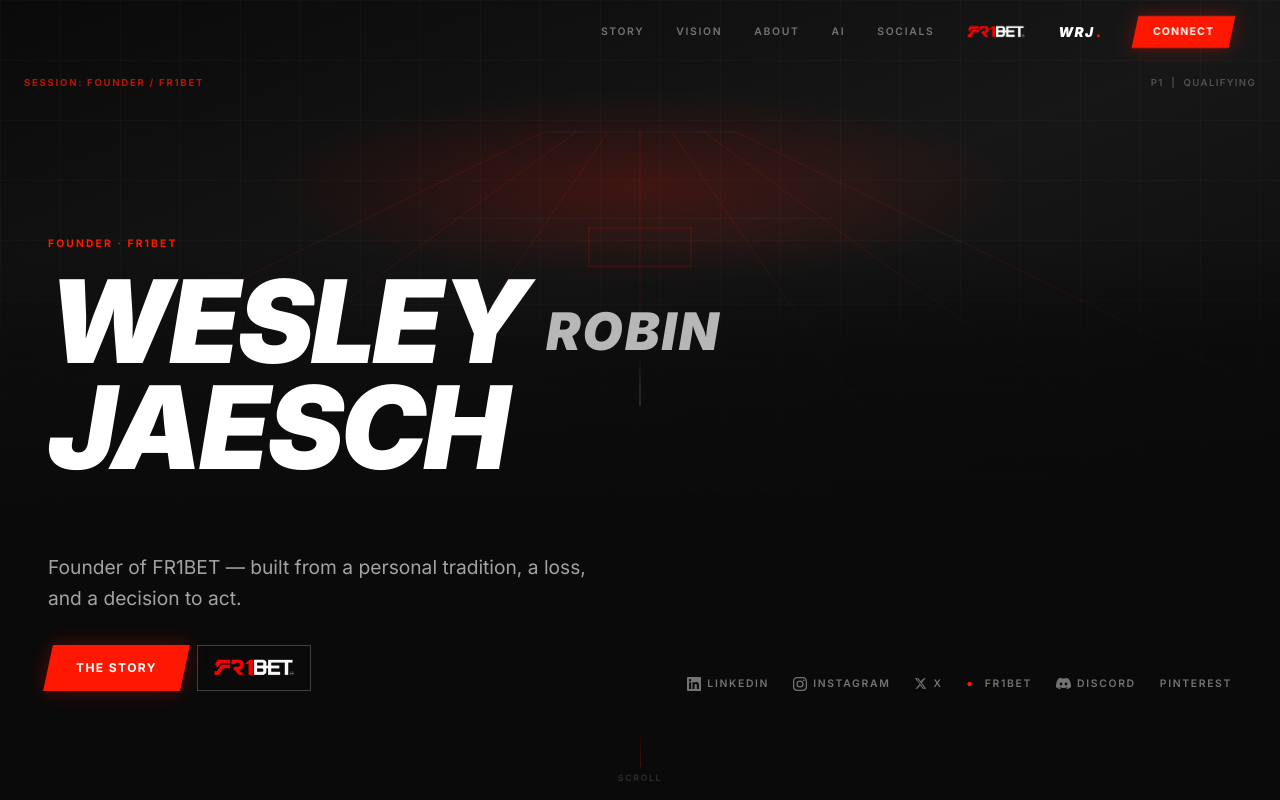
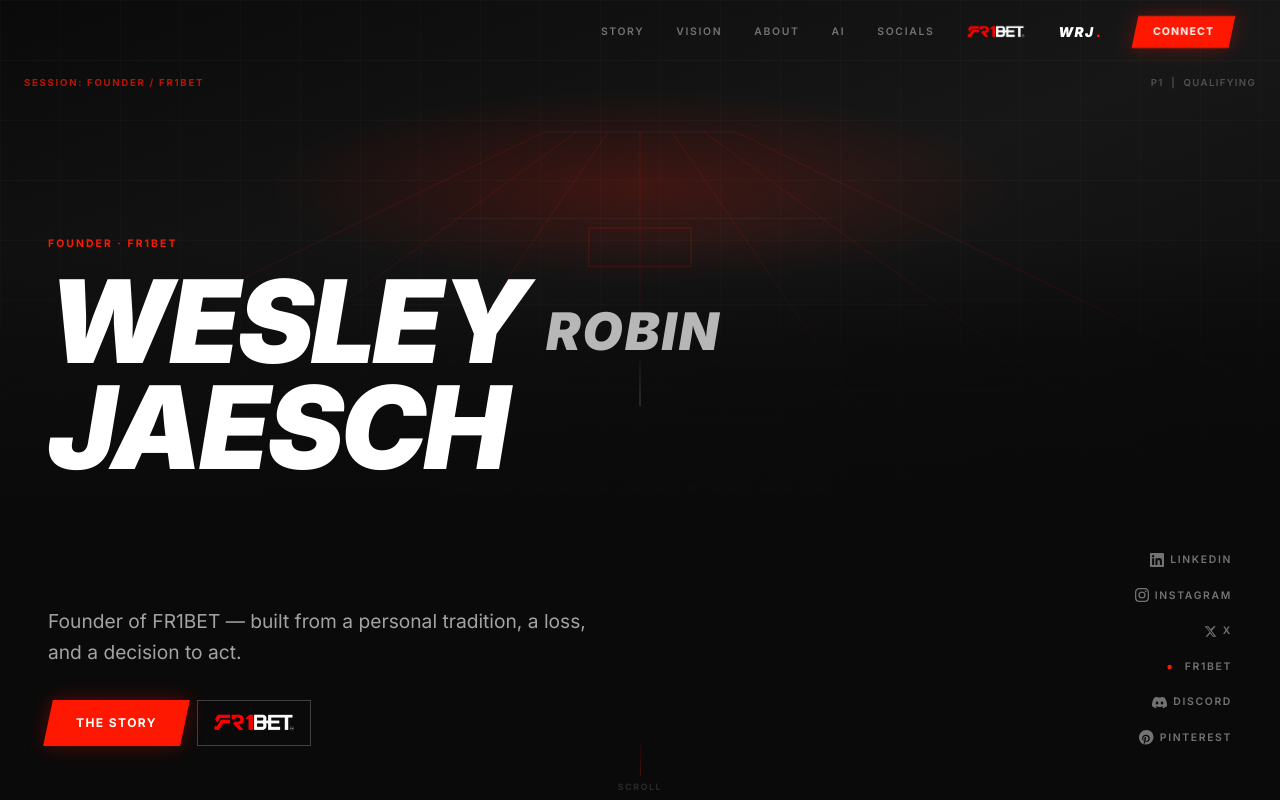
Before and after one commit to wezzi21/Personal-Page-, a React (Vite) app: page / in a window 1280 px wide. Shown: the top 800 px of the page. Built offline with nearby package versions, Linux system fonts and the light colour scheme; the HTML template or start-up script is replaced by a standard one.

Commit message:
Organize homepage social links and animate WRJ marks

```diff
--- a/src/App.tsx
+++ b/src/App.tsx
@@ -255,6 +255,7 @@ function Nav({ scrolled }: { scrolled: boolean }) {
           </a>
           <a
             href="#hero"
+            className="wordmark-zoom"
             style={{
               fontFamily: "Inter",
               fontWeight: 900,
@@ -397,7 +398,7 @@ function Hero() {
         </div>
 
         {/* Social links */}
-        <div className="flex flex-wrap gap-4 md:gap-6">
+        <div className="home-social-links flex flex-col items-start gap-4 md:items-end md:gap-5">
           <a href="https://www.linkedin.com/in/wrjaesch" target="_blank" rel="noopener noreferrer" className="social-link">
             <IconLinkedIn /> LinkedIn
           </a>
@@ -414,7 +415,7 @@ function Hero() {
             <IconDiscord /> Discord
           </a>
           <a href="https://pinterest.com/fr1bet" target="_blank" rel="noopener noreferrer" className="social-link">
-            Pinterest
+            <IconPinterest /> Pinterest
           </a>
         </div>
       </div>
@@ -1274,7 +1275,9 @@ function Footer() {
             color: "var(--neutral-500)",
           }}
         >
-          WRJ<span style={{ color: "var(--red)" }}>.</span>
+          <a href="#hero" className="wordmark-zoom" style={{ color: "inherit", textDecoration: "none" }}>
+            WRJ<span style={{ color: "var(--red)" }}>.</span>
+          </a>
         </span>
         <span style={{ width: "1px", height: "16px", background: "var(--surface-700)", display: "inline-block" }} />
         <a href="https://fr1bet.com" target="_blank" rel="noopener noreferrer">
--- a/src/index.css
+++ b/src/index.css
@@ -213,6 +213,25 @@ html {
   color: var(--white);
 }
 
+.wordmark-zoom {
+  display: inline-block;
+  transform: scale(1);
+  transition: transform 0.3s ease, color 0.2s ease;
+  transform-origin: center;
+}
+
+.wordmark-zoom:hover,
+.wordmark-zoom:focus-visible {
+  transform: scale(1.3);
+  color: var(--white);
+  position: relative;
+  z-index: 2;
+}
+
+.home-social-links {
+  min-width: 150px;
+}
+
 .social-box {
   transform: scale(1);
   transition: transform 0.3s ease, border-color 0.2s, background 0.2s;
```
